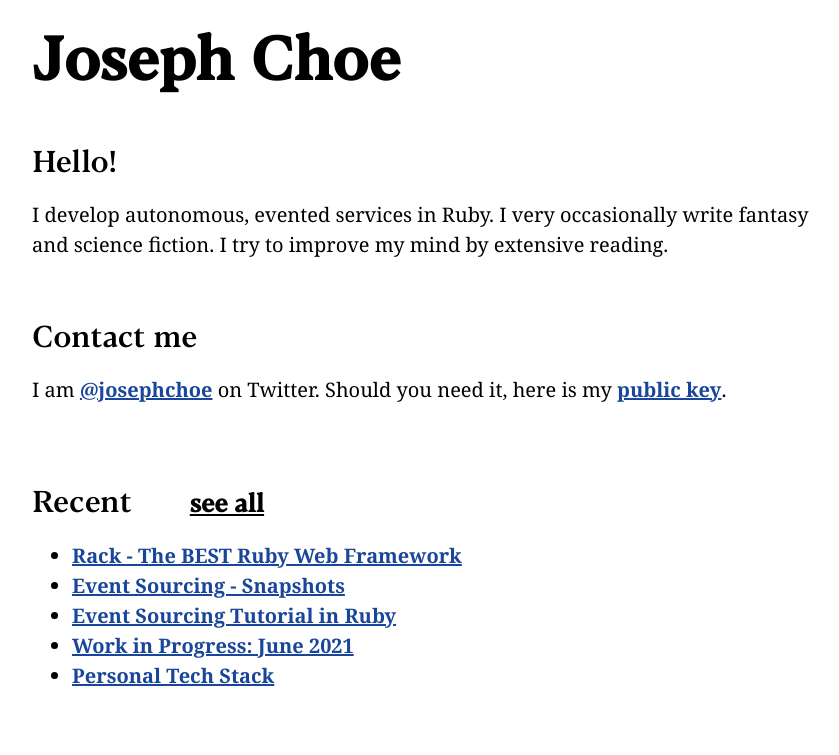
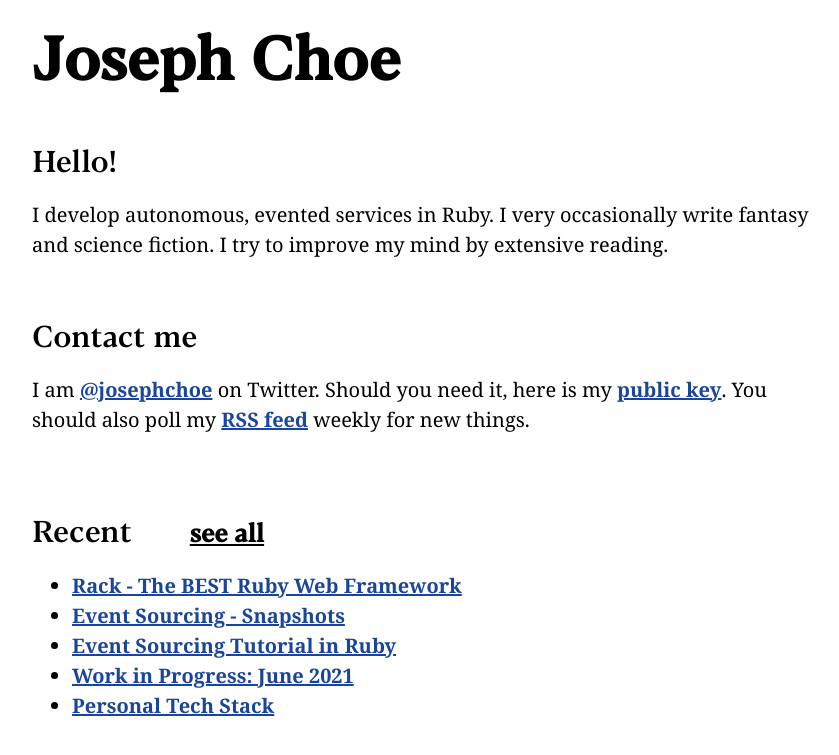
Before and after one commit to josephchoe/josephchoe.com, a Jekyll site: the page built from _app/_pages/index.html, in a window 1280 px wide. Shown: the top 755 px of the page, without its empty margins (208-1047 px from the left). Built offline with Jekyll 4.4.1, drawn with Linux system fonts in a browser that asks for light colours.

Commit message:
RSS feed listed on index page

```diff
--- a/_app/_pages/index.html
+++ b/_app/_pages/index.html
@@ -20,6 +20,8 @@ hidden: true
   <p>
     I am <a href="https://twitter.com/josephchoe">@josephchoe</a> on Twitter.
     Should you need it, here is my <a href="{% link _pages/public-key.md %}">public key</a>.
+    You should also poll my <a href="{% link feed.xml %}">RSS feed</a> weekly
+    for new things.
   </p>
 </section>
 
```
